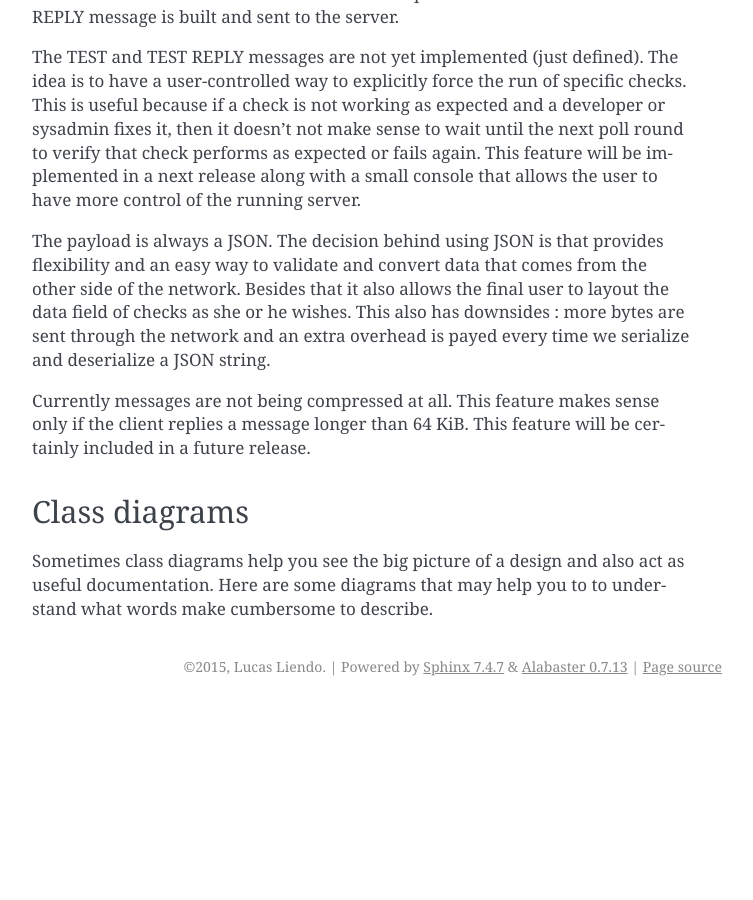
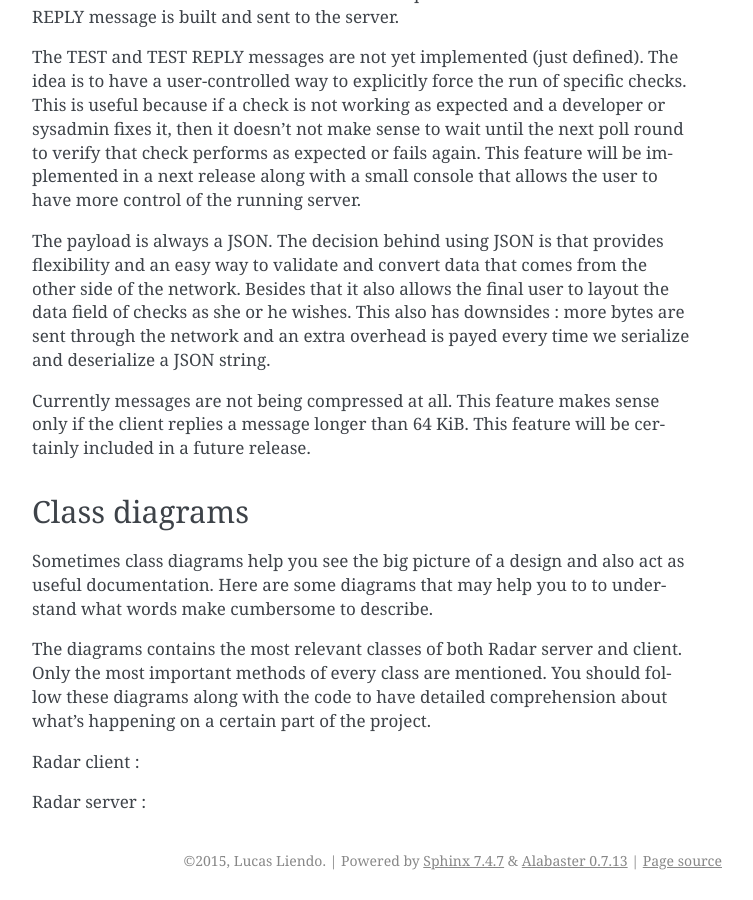
Before and after one commit to lliendo/Radar, a Sphinx documentation site: the page built from docs/internals.rst, in a window 1280 px wide and 900 px high, scrolled down 5530 px. Shown: the whole window, without its empty margins (388-1141 px from the left). Built offline with Sphinx 7.4.7, drawn with Linux system fonts in a browser that asks for light colours; before the commit the page ends 6236 px from its top, so only the background shows below that.

Commit message:
- Updated documentation.

```diff
--- a/docs/internals.rst
+++ b/docs/internals.rst
@@ -302,3 +302,12 @@ Class diagrams
 Sometimes class diagrams help you see the big picture of a design and also
 act as useful documentation. Here are some diagrams that may help you to
 to understand what words make cumbersome to describe.
+
+The diagrams contains the most relevant classes of both Radar server and client.
+Only the most important methods of every class are mentioned.
+You should follow these diagrams along with the code to have detailed
+comprehension about what's happening on a certain part of the project.
+
+Radar client :
+
+Radar server :
```
